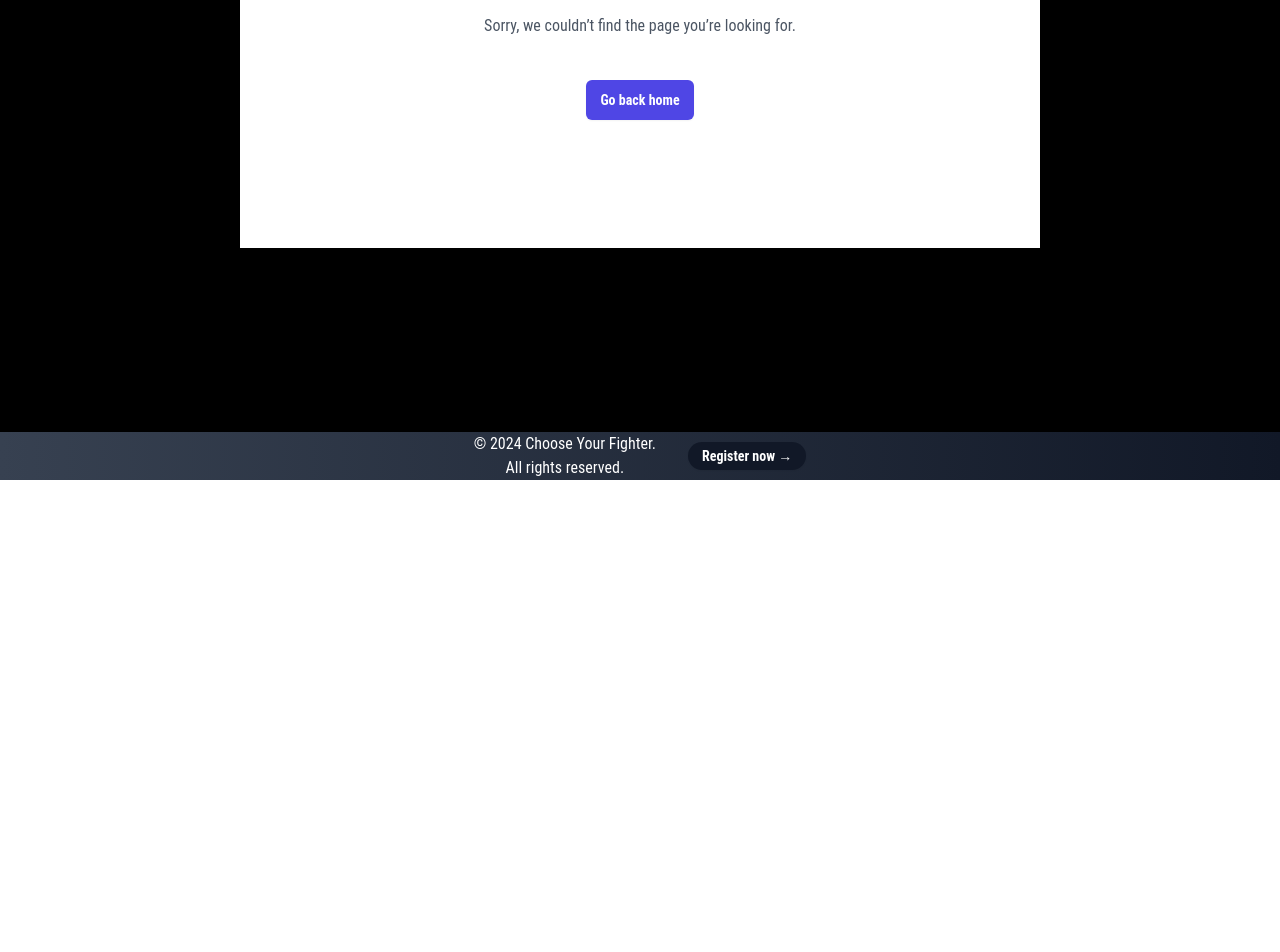
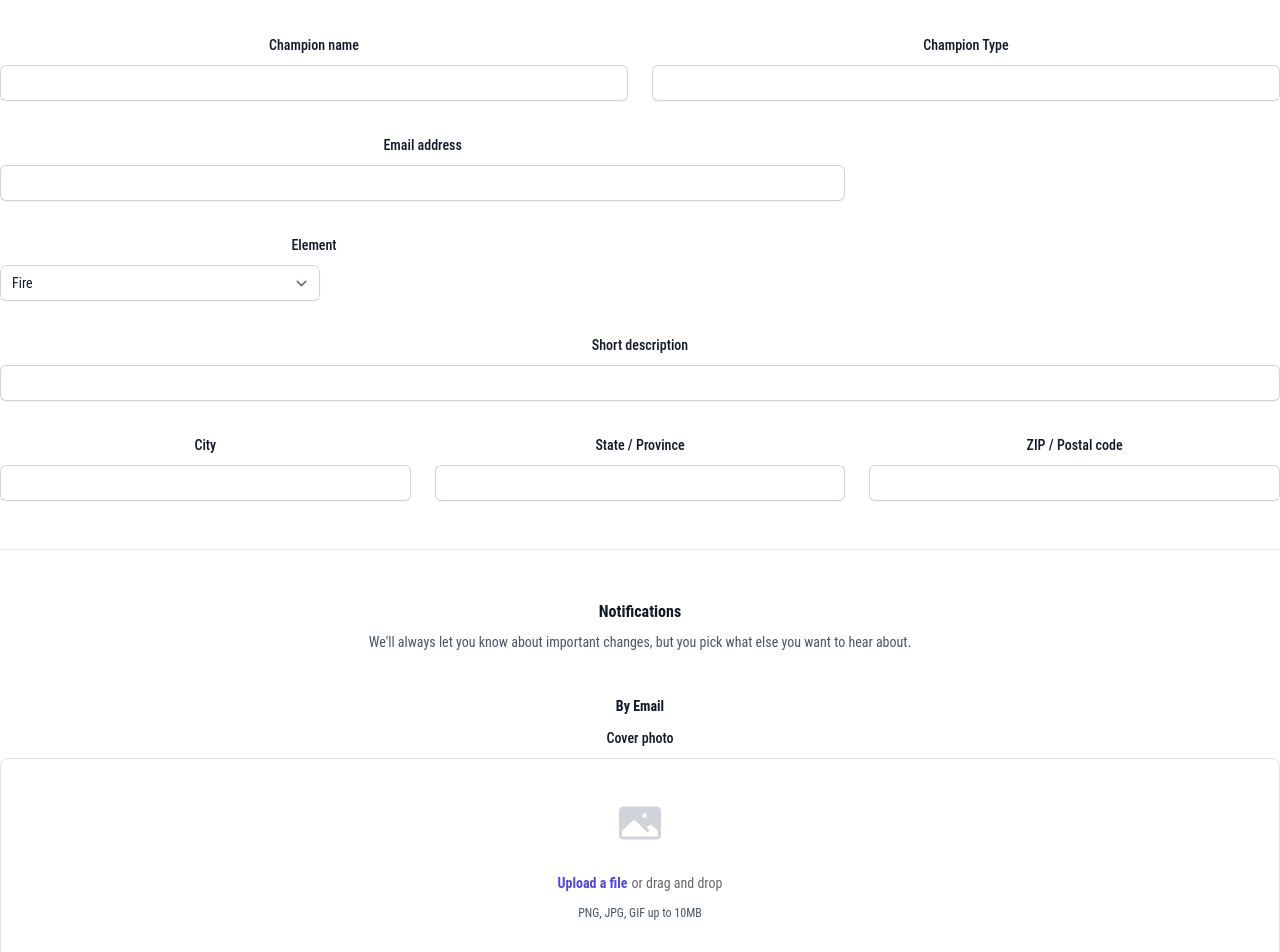
Before and after one commit to SimeonNedyalkov/Choose-Your-Figher-React, a React (Vite) app in the folder vite-project/: page /createChampion in a window 1280 px wide. Shown: the part 320-1272 px from the top of the page. Before the commit the page ends 800 px from the top, so only its background shows below. Built offline with nearby package versions, Linux system fonts and the light colour scheme; no server answers.

Commit message:
added a create champion route and component

```diff
--- a/vite-project/src/App.jsx
+++ b/vite-project/src/App.jsx
@@ -25,6 +25,7 @@ import './styles/base.css'
 
 // routes
 import {Routes,Route,} from 'react-router-dom';
+import CreateChampion from './components/champions/CreateChampion';
 
 function App(props) {
   const navigation = useNavigate()
@@ -50,6 +51,7 @@ function App(props) {
           <Route path='/events' element={<Events/>}/>
           <Route path='/champions' element={<Champions fighters={fighters}/>}/>
           <Route path='/champions/:id' element={<ChampionsDetails/>}/>
+          <Route path='/createChampion' element={<CreateChampion/>}/>
           <Route path='/weapons' element={<Weapons weapons={weapons}/>}/>
           <Route path='/weapons/:id' element={<WeaponDetails/>}/>
           <Route path='/armors' element={<Armors armors={armors}/>}/>
--- a/vite-project/src/components/Clock.jsx
+++ b/vite-project/src/components/Clock.jsx
@@ -1,5 +1,4 @@
 import React, { useState, useEffect } from 'react';
-import '../styles/clock.css';
 
 const Clock = () => {
   const [time, setTime] = useState(getCurrentTime());
--- a/vite-project/src/components/Navigation.jsx
+++ b/vite-project/src/components/Navigation.jsx
@@ -6,6 +6,7 @@ const navigation = [
   { name: 'Dashboard', href: '/', current: false },
   { name: 'About', href: '/about', current: false },
   { name: 'Events', href: '/events', current: false },
+  { name:'Create Champion', href:'/createChampion',current:false},
   { name: 'Champions', href: '/champions', current: false },
   { name:'Weapons', href:'/weapons',current:false},
   { name:'Armors', href:'/armors',current:false},
--- /dev/null
+++ b/vite-project/src/components/champions/CreateChampion.jsx
@@ -0,0 +1,196 @@
+import { PhotoIcon, UserCircleIcon } from '@heroicons/react/24/solid'
+
+export default function CreateChampion() {
+  return (
+    <form className='bg-white flex justify-center flex-col'>
+      <div className="space-y-12">
+        <div className="border-b border-gray-900/10 pb-12">
+          <h2 className="text-base font-semibold leading-7 text-gray-900">Profile</h2>
+          <p className="mt-1 text-sm leading-6 text-gray-600">
+            This information will be displayed publicly so be careful what you share.
+          </p>
+
+          <div className="mt-10 grid grid-cols-1 gap-x-6 gap-y-8 sm:grid-cols-6">
+          </div>
+        </div>
+
+        <div className="border-b border-gray-900/10 pb-12">
+          <h2 className="text-base font-semibold leading-7 text-gray-900">Personal Information</h2>
+          <p className="mt-1 text-sm leading-6 text-gray-600">Use a permanent address where you can receive mail.</p>
+
+          <div className="mt-10 grid grid-cols-1 gap-x-6 gap-y-8 sm:grid-cols-6">
+            <div className="sm:col-span-3">
+              <label htmlFor="first-name" className="block text-sm font-medium leading-6 text-gray-900">
+                Champion name
+              </label>
+              <div className="mt-2">
+                <input
+                  id="first-name"
+                  name="first-name"
+                  type="text"
+                  autoComplete="given-name"
+                  className="block w-full rounded-md border-0 py-1.5 text-gray-900 shadow-sm ring-1 ring-inset ring-gray-300 placeholder:text-gray-400 focus:ring-2 focus:ring-inset focus:ring-indigo-600 sm:text-sm sm:leading-6"
+                />
+              </div>
+            </div>
+
+            <div className="sm:col-span-3">
+              <label htmlFor="last-name" className="block text-sm font-medium leading-6 text-gray-900">
+                Champion Type
+              </label>
+              <div className="mt-2">
+                <input
+                  id="last-name"
+                  name="last-name"
+                  type="text"
+                  autoComplete="family-name"
+                  className="block w-full rounded-md border-0 py-1.5 text-gray-900 shadow-sm ring-1 ring-inset ring-gray-300 placeholder:text-gray-400 focus:ring-2 focus:ring-inset focus:ring-indigo-600 sm:text-sm sm:leading-6"
+                />
+              </div>
+            </div>
+
+            <div className="sm:col-span-4">
+              <label htmlFor="email" className="block text-sm font-medium leading-6 text-gray-900">
+                Email address
+              </label>
+              <div className="mt-2">
+                <input
+                  id="email"
+                  name="email"
+                  type="email"
+                  autoComplete="email"
+                  className="block w-full rounded-md border-0 py-1.5 text-gray-900 shadow-sm ring-1 ring-inset ring-gray-300 placeholder:text-gray-400 focus:ring-2 focus:ring-inset focus:ring-indigo-600 sm:text-sm sm:leading-6"
+                />
+              </div>
+            </div>
+
+            <div className="sm:col-span-3">
+              <label htmlFor="country" className="block text-sm font-medium leading-6 text-gray-900">
+                Element
+              </label>
+              <div className="mt-2">
+                <select
+                  id="country"
+                  name="country"
+                  autoComplete="country-name"
+                  className="block w-full rounded-md border-0 py-1.5 text-gray-900 shadow-sm ring-1 ring-inset ring-gray-300 focus:ring-2 focus:ring-inset focus:ring-indigo-600 sm:max-w-xs sm:text-sm sm:leading-6"
+                >
+                  <option>Fire</option>
+                  <option>Earth</option>
+                  <option>Water</option>
+                  <option>Wind</option>
+                </select>
+              </div>
+            </div>
+
+            <div className="col-span-full">
+              <label htmlFor="street-address" className="block text-sm font-medium leading-6 text-gray-900">
+                Short description
+              </label>
+              <div className="mt-2">
+                <input
+                  id="street-address"
+                  name="street-address"
+                  type="text"
+                  autoComplete="street-address"
+                  className="block w-full rounded-md border-0 py-1.5 text-gray-900 shadow-sm ring-1 ring-inset ring-gray-300 placeholder:text-gray-400 focus:ring-2 focus:ring-inset focus:ring-indigo-600 sm:text-sm sm:leading-6"
+                />
+              </div>
+            </div>
+
+            <div className="sm:col-span-2 sm:col-start-1">
+              <label htmlFor="city" className="block text-sm font-medium leading-6 text-gray-900">
+                City
+              </label>
+              <div className="mt-2">
+                <input
+                  id="city"
+                  name="city"
+                  type="text"
+                  autoComplete="address-level2"
+                  className="block w-full rounded-md border-0 py-1.5 text-gray-900 shadow-sm ring-1 ring-inset ring-gray-300 placeholder:text-gray-400 focus:ring-2 focus:ring-inset focus:ring-indigo-600 sm:text-sm sm:leading-6"
+                />
+              </div>
+            </div>
+
+            <div className="sm:col-span-2">
+              <label htmlFor="region" className="block text-sm font-medium leading-6 text-gray-900">
+                State / Province
+              </label>
+              <div className="mt-2">
+                <input
+                  id="region"
+                  name="region"
+                  type="text"
+                  autoComplete="address-level1"
+                  className="block w-full rounded-md border-0 py-1.5 text-gray-900 shadow-sm ring-1 ring-inset ring-gray-300 placeholder:text-gray-400 focus:ring-2 focus:ring-inset focus:ring-indigo-600 sm:text-sm sm:leading-6"
+                />
+              </div>
+            </div>
+
+            <div className="sm:col-span-2">
+              <label htmlFor="postal-code" className="block text-sm font-medium leading-6 text-gray-900">
+                ZIP / Postal code
+              </label>
+              <div className="mt-2">
+                <input
+                  id="postal-code"
+                  name="postal-code"
+                  type="text"
+                  autoComplete="postal-code"
+                  className="block w-full rounded-md border-0 py-1.5 text-gray-900 shadow-sm ring-1 ring-inset ring-gray-300 placeholder:text-gray-400 focus:ring-2 focus:ring-inset focus:ring-indigo-600 sm:text-sm sm:leading-6"
+                />
+              </div>
+            </div>
+          </div>
+        </div>
+
+        <div className="border-b border-gray-900/10 pb-12">
+          <h2 className="text-base font-semibold leading-7 text-gray-900">Notifications</h2>
+          <p className="mt-1 text-sm leading-6 text-gray-600">
+            We'll always let you know about important changes, but you pick what else you want to hear about.
+          </p>
+
+          <div className="mt-10 space-y-10">
+            <fieldset>
+              <legend className="text-sm font-semibold leading-6 text-gray-900">By Email</legend>
+              <div className="col-span-full">
+              <label htmlFor="cover-photo" className="block text-sm font-medium leading-6 text-gray-900">
+                Cover photo
+              </label>
+              <div className="mt-2 flex justify-center rounded-lg border border-dashed border-gray-900/25 px-6 py-10">
+                <div className="text-center">
+                  <PhotoIcon aria-hidden="true" className="mx-auto h-12 w-12 text-gray-300" />
+                  <div className="mt-4 flex text-sm leading-6 text-gray-600">
+                    <label
+                      htmlFor="file-upload"
+                      className="relative cursor-pointer rounded-md bg-white font-semibold text-indigo-600 focus-within:outline-none focus-within:ring-2 focus-within:ring-indigo-600 focus-within:ring-offset-2 hover:text-indigo-500"
+                    >
+                      <span>Upload a file</span>
+                      <input id="file-upload" name="file-upload" type="file" className="sr-only" />
+                    </label>
+                    <p className="pl-1">or drag and drop</p>
+                  </div>
+                  <p className="text-xs leading-5 text-gray-600">PNG, JPG, GIF up to 10MB</p>
+                </div>
+              </div>
+            </div>
+            </fieldset>
+          </div>
+        </div>
+      </div>
+
+      <div className="mt-6 flex items-center justify-end gap-x-6">
+        <button type="button" className="text-sm font-semibold leading-6 text-gray-900">
+          Cancel
+        </button>
+        <button
+          type="submit"
+          className="rounded-md bg-indigo-600 px-3 py-2 text-sm font-semibold text-white shadow-sm hover:bg-indigo-500 focus-visible:outline focus-visible:outline-2 focus-visible:outline-offset-2 focus-visible:outline-indigo-600"
+        >
+          Save
+        </button>
+      </div>
+    </form>
+  )
+}
--- a/vite-project/src/styles/all.css
+++ b/vite-project/src/styles/all.css
@@ -10,3 +10,4 @@
 @import url('./fighters.css');
 @import url('./elements.css');
 @import url('./selectFighter.css');
+@import url('./clock.css');
```
